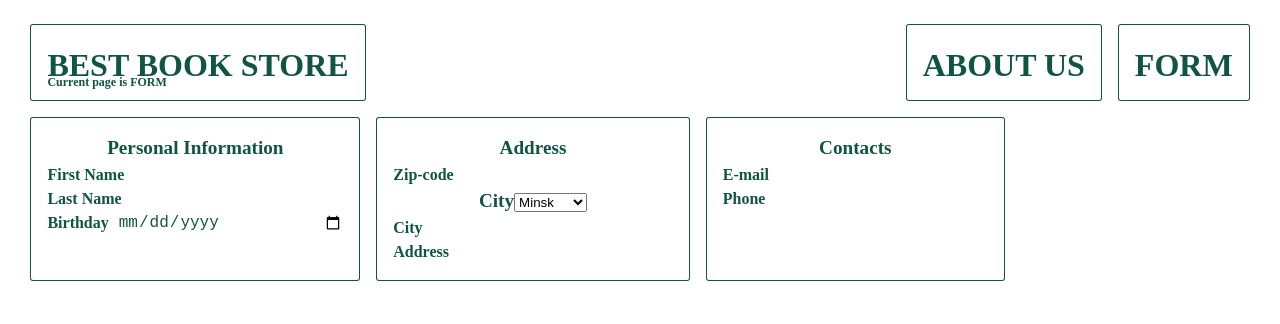
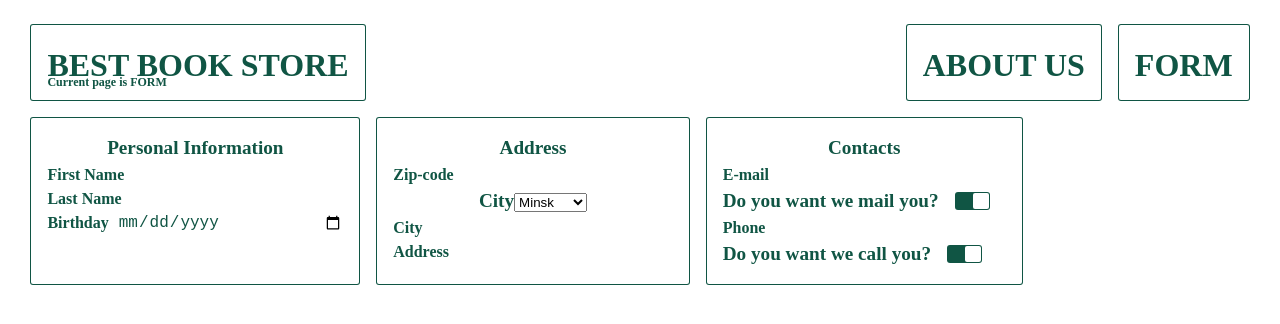
Before and after one commit to HelgaAthame/react, a React (Vite) app in the folder react.component/: page /form in a window 1280 px wide. Shown: the top 324 px of the page. Built offline with nearby package versions, Linux system fonts and the light colour scheme; a web font is replaced by a local one.

Commit message:
feat: add switcher

```diff
--- a/react.component/src/form/FormPage/FormPage.tsx
+++ b/react.component/src/form/FormPage/FormPage.tsx
@@ -4,6 +4,7 @@ import { Form } from '../Form';
 import { Input } from '../Input';
 import { Component } from 'react';
 import { Select } from '../Select';
+import { Switcher } from '../Switcher';
 
 export class FormPage extends Component {
   render() {
@@ -34,7 +35,9 @@ export class FormPage extends Component {
 
           <Fieldset title="Contacts">
             <Input id="eight" label="E-mail" type="text" />
+            <Switcher key="ten" title="Do you want we mail you?" id="ten"/>
             <Input id="nine" label="Phone" type="text" />
+            <Switcher key="eleven" title="Do you want we call you?" id="eleven"/>
           </Fieldset>
         </Form>
       </section>
--- /dev/null
+++ b/react.component/src/form/Switcher/Switcher.tsx
@@ -0,0 +1,25 @@
+import { ChangeEvent, Component } from "react";
+import './switcher.scss';
+
+type SwitcherProps = {
+  title: string;
+  id: string;
+}
+
+export class Switcher extends Component<SwitcherProps> {
+  state = {turn: true}
+
+  handleChange(event: ChangeEvent<HTMLInputElement>) {
+    if(event.target) this.setState({turn: !this.state.turn});
+  }
+
+  render() {
+    return(
+      <div className="switcher-wrapper">
+        {this.props.title}
+        <input type="checkbox" id={this.props.id} className="switcher-input" checked={this.state.turn} onChange={this.handleChange.bind(this)}/>
+        <label htmlFor={this.props.id} className="switcher-label"></label>
+      </div>
+    );
+  }
+}
--- /dev/null
+++ b/react.component/src/form/Switcher/index.ts
@@ -0,0 +1 @@
+export * from './Switcher';
--- /dev/null
+++ b/react.component/src/form/Switcher/switcher.scss
@@ -0,0 +1,51 @@
+$color: #105544;
+$col2: #109966;
+$basic: 1rem;
+
+.switcher-wrapper{
+  display: flex;
+  flex-wrap: nowrap;
+  align-items: center;
+
+  .switcher-input{
+    height: 0;
+    width: 0;
+    visibility: hidden;
+    margin: 0;
+  }
+
+  .switcher-label {
+    margin: 0 $basic;
+    cursor: pointer;
+    text-indent: -9999px;
+    width: 2.2rem;
+    height: calc(1rem + 2px);
+    background-color: $color;
+    display: block;
+    border-radius: 3px;
+    position: relative;
+    transition: 1s;
+    &:after {
+      content: '';
+      position: absolute;
+      top: 1px;
+      left: 1px;
+      width: 1rem;
+      height: 1rem;
+      background: #fff;
+      border-radius: 2px;
+      transition: 0.3s;
+    }
+    &:hover {
+      background-color: $col2;
+    }
+    &:active:after {
+      width: 2.2rem;
+    }
+  }
+
+  .switcher-input:checked + .switcher-label:after {
+    left: calc(100% - 1px);
+    transform: translateX(-100%);
+  }
+}
```
